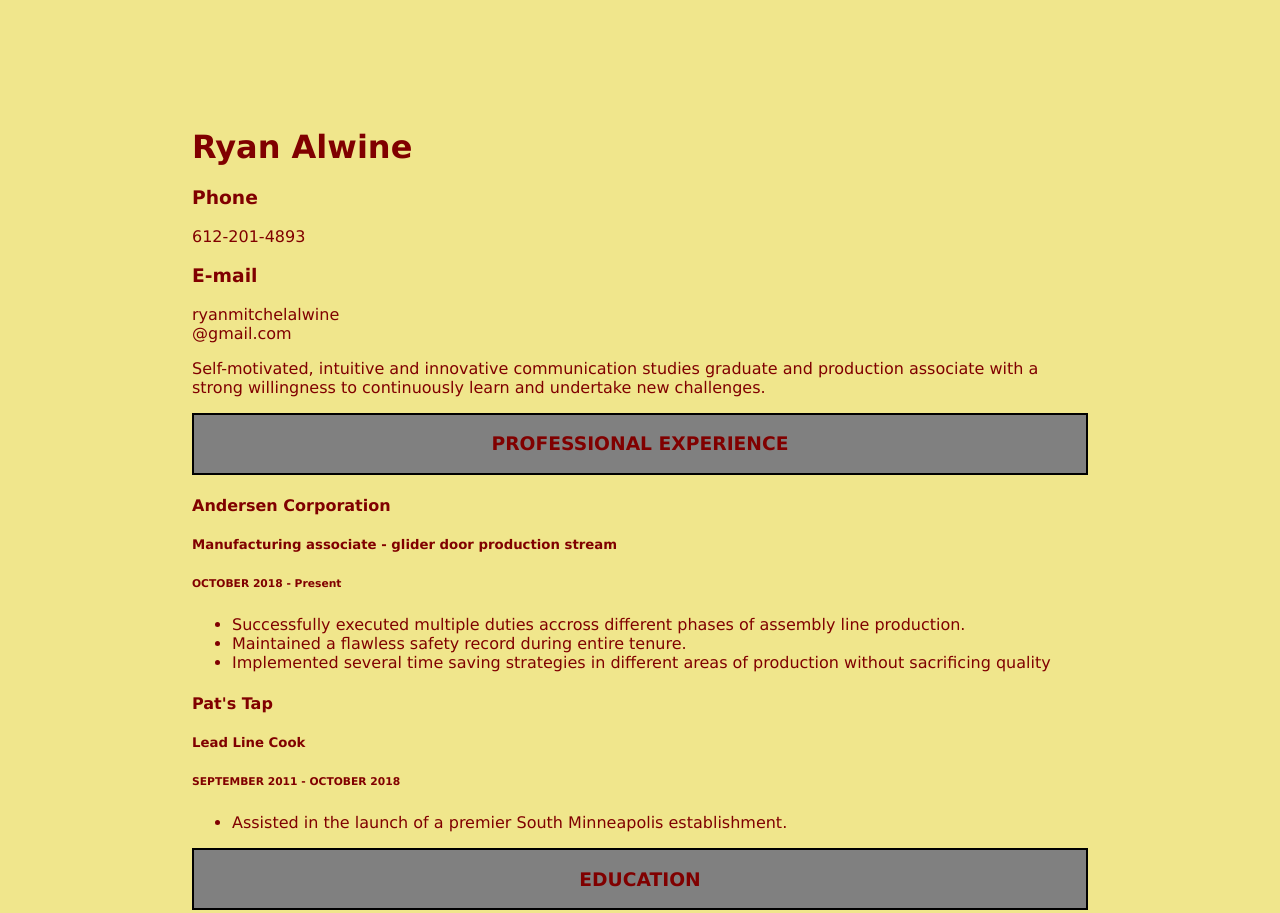
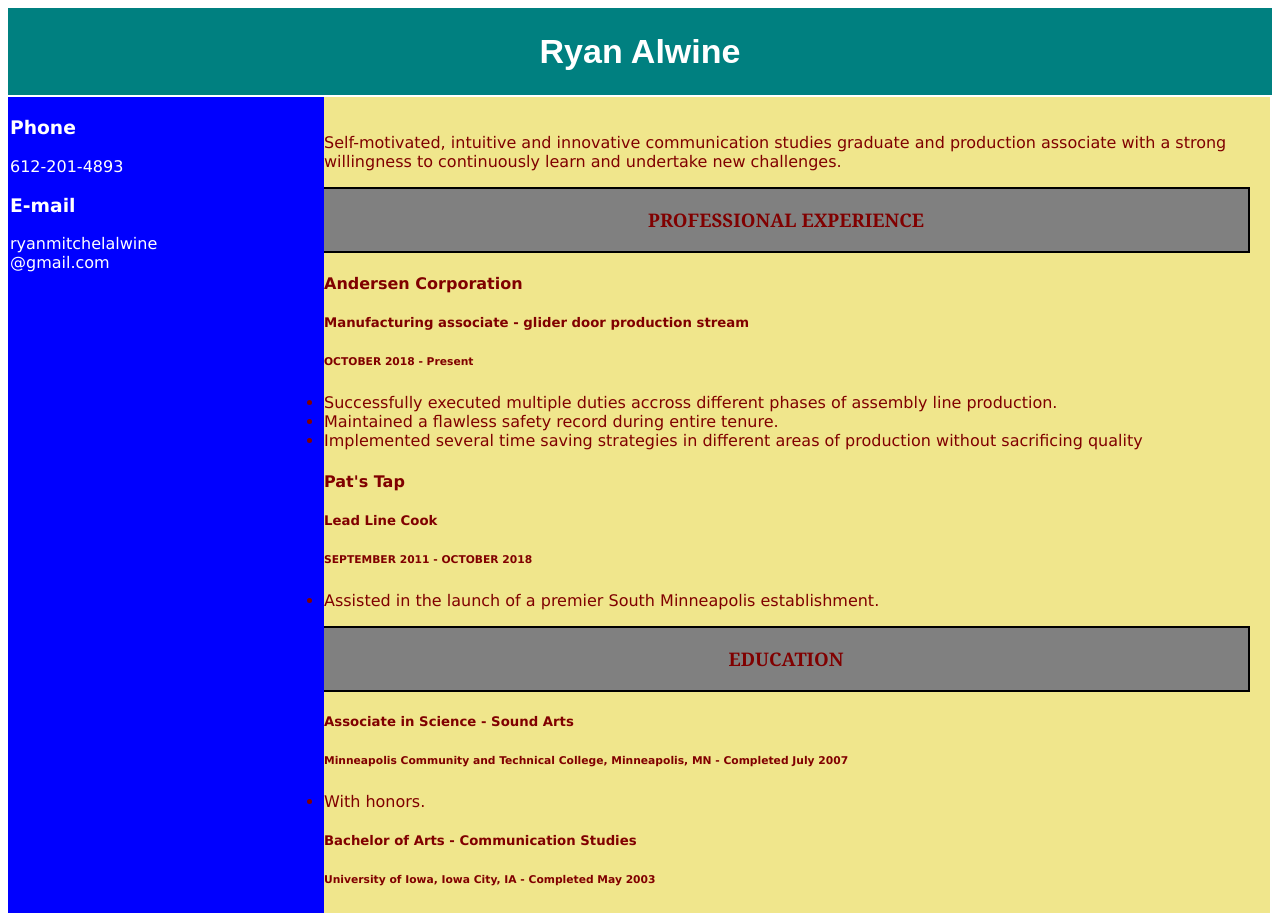
Before and after one commit to ralwine/ralwine.github.io, a plain HTML site: page index.html in a window 1280 px wide. Shown: the top 913 px of the page. Drawn offline with Linux system fonts and the light colour scheme.

Commit message:
Update style.css

```diff
--- a/style.css
+++ b/style.css
@@ -1,12 +1,48 @@
+*{
+  box-sizing:border-box
+}
 body{
+  font-family: Verdana, sans-serif;
+}
+header{
+  background-color: teal;
+  font-family: Fantasy, Copperplate, sans-serif;
+  font-size: 17px;
+  text-align: center;
+  color: white;
+  padding: 1px;
+}
+aside{
+  padding: 2px;
+  float: left;
+  width: 25%;
+  height: 1000px;
+  text-align: left;
+  background-color: blue;
+  color: white;
+}
+article{
+  -webkit-flex: 3;
+  -ms-flex: 3;
+  flex: 3;
+  height 1000px;
+  padding: 20px;
   background-color: khaki;
   color: maroon;
-  font-family: Verdana, sans-serif;
-  margin: 10% 15%
+  margin: 2px;
 }
-
 .exp-header{
   background-color: grey;
+  font-family: Georgia, serif;
   text-align: center;
-  border: 2px solid black
+  border: 2px double black;
+section::after {
+  content: "";
+  display: table;
+  clear: both;
 }
+@media (max-width: 600px) {
+  section {
+    -webkit-flex-direction: column;
+    flex-direction: column;
+  }
```
